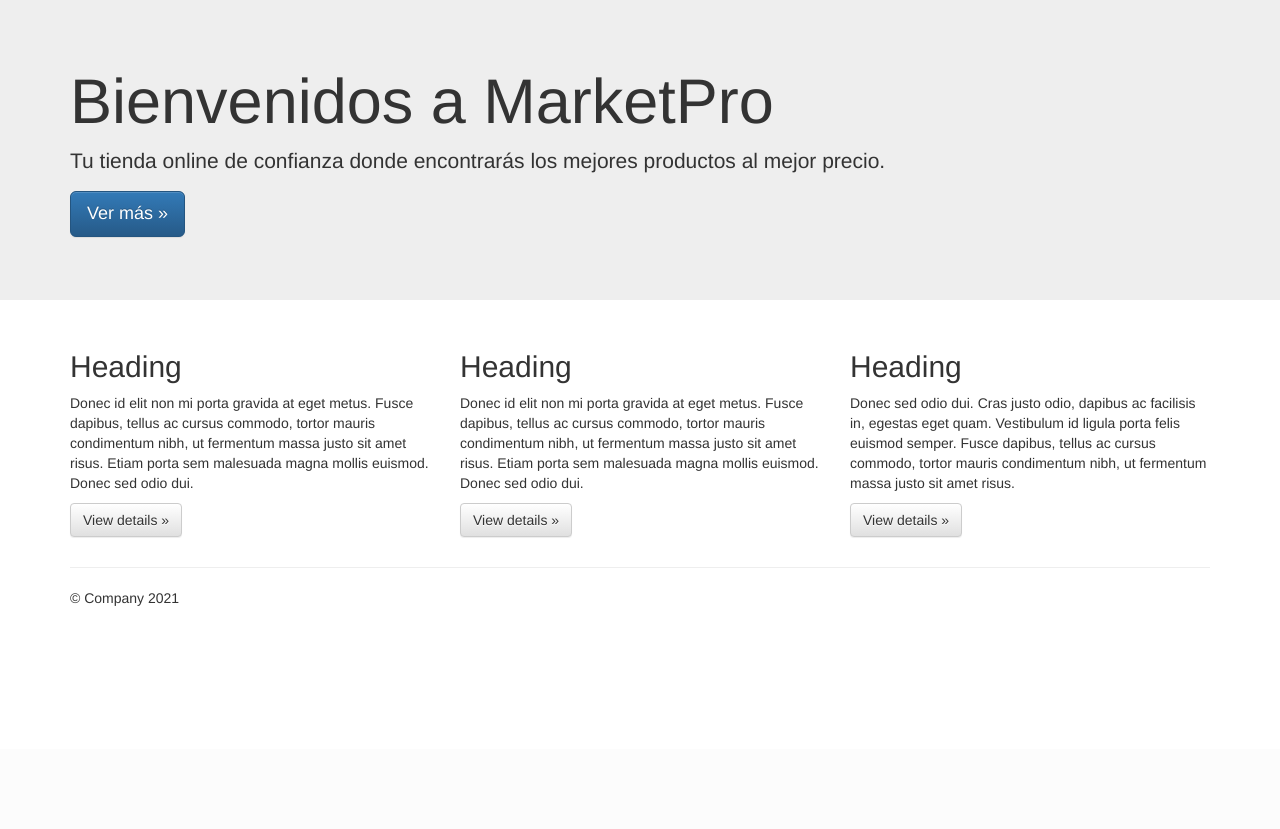
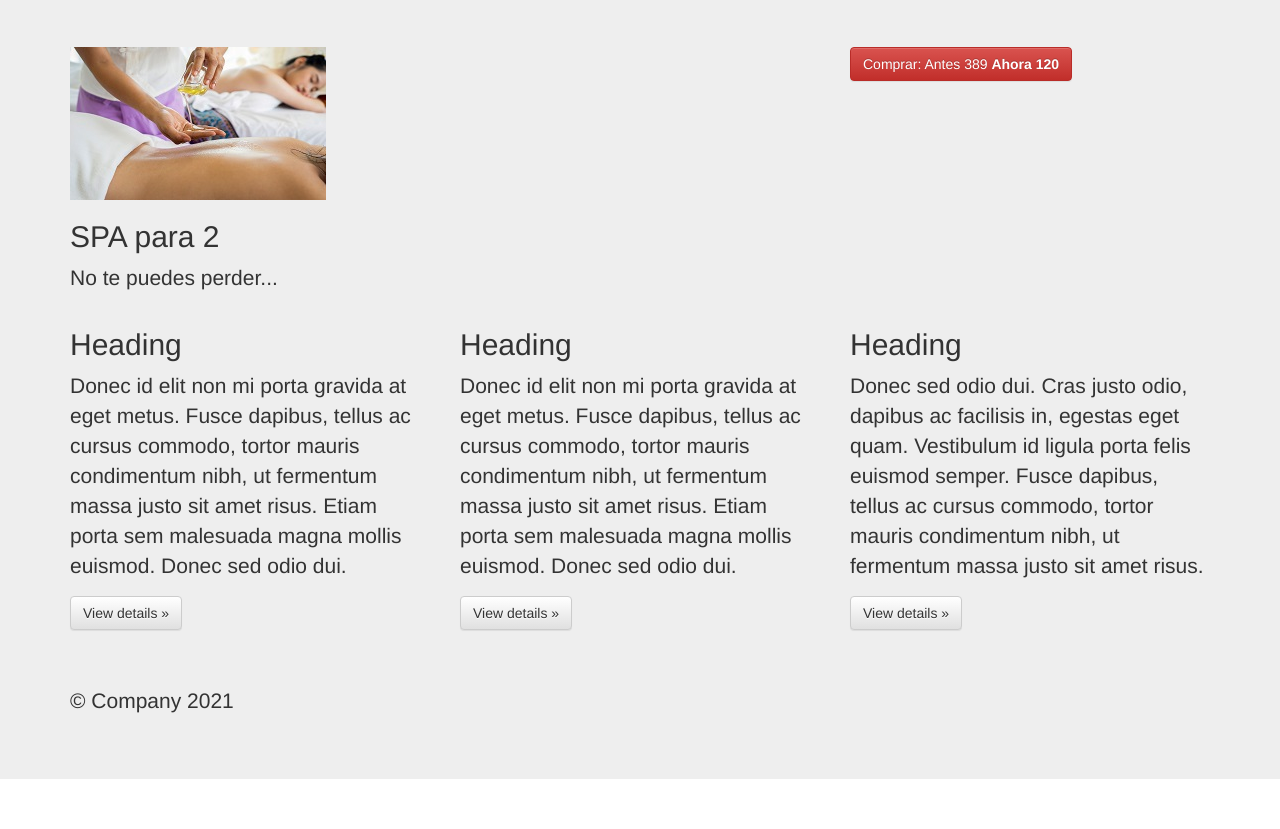
Before and after one commit to miryambathilde/marketpro, a PHP site: page /oferta.php?id=1 in a window 1280 px wide. Shown: the part 51-880 px from the top of the page. Before the commit the page ends 657 px from the top, so only its background shows below. Run offline with PHP 8.4, Linux system fonts and the light colour scheme; some libraries are stand-ins or nearby versions.

Commit message:
vista de oferta por id y redirect to ofertas.php

```diff
--- a/oferta.php
+++ b/oferta.php
@@ -3,6 +3,16 @@
 
 <!--INCLUDERS -->
 <?php
+if (isset($_GET ["id"])) {
+  $oferta_id = $_GET["id"];
+if (isset($ofertas[$oferta_id])){
+$oferta = $ofertas[$oferta_id];
+}
+} else {
+  header("Location: ofertas.php");
+  exit();
+}
+
 $tituloPagina = "Oferta Destacada";
 $pagina = "oferta";
 include('inc/header.php');
@@ -12,9 +22,18 @@
     <!-- Main jumbotron for a primary marketing message or call to action -->
     <div class="jumbotron">
       <div class="container">
-        <h1>Bienvenidos a MarketPro </h1>
-        <p>Tu tienda online de confianza donde encontrarás los mejores productos al mejor precio.</p>
-        <p><a class="btn btn-primary btn-lg" href="#" role="button">Ver más &raquo;</a></p>
+        <div class="row">
+        <!-- primera columna donde voy a mostrar la imagen, el nombre y la descripcion-->
+        <div class="col-md-8">
+          <p> <img src="<?php echo $oferta["imagen"]; ?>" alt= "<?php echo $oferta["nombre"];?>"></p>
+        <h2><?php echo $oferta["nombre"]; ?></h2>
+        <p><?php echo $oferta["descripcion"]; ?></p>
+      </div>
+
+      <!-- columna a la derecha con el boton de compra  -->
+      <div class="col-md-4">
+      <p><a class="btn btn-danger" href="#">Comprar: Antes <?php echo $oferta["precio"]; ?> <strong>Ahora <?php echo $oferta["precioOferta"]; ?></strong></a></p>
+      </div>
       </div>
     </div>
 
```
